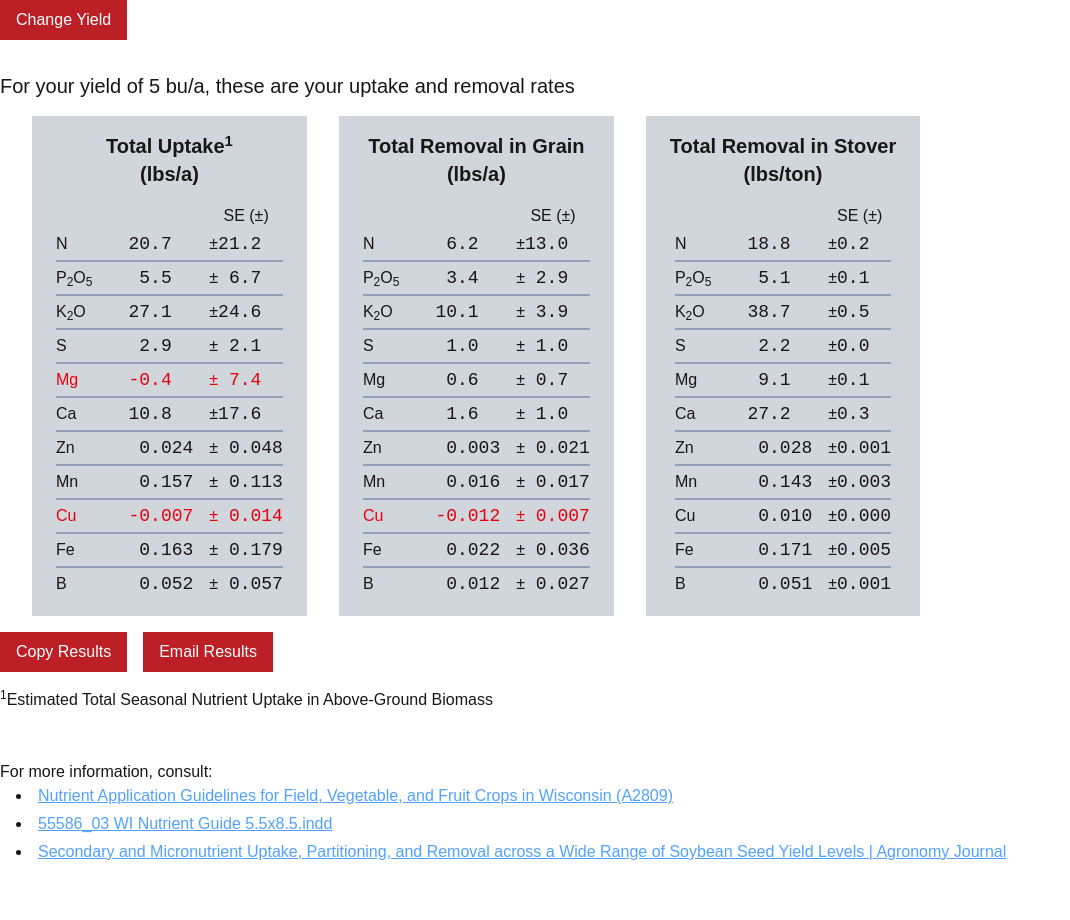
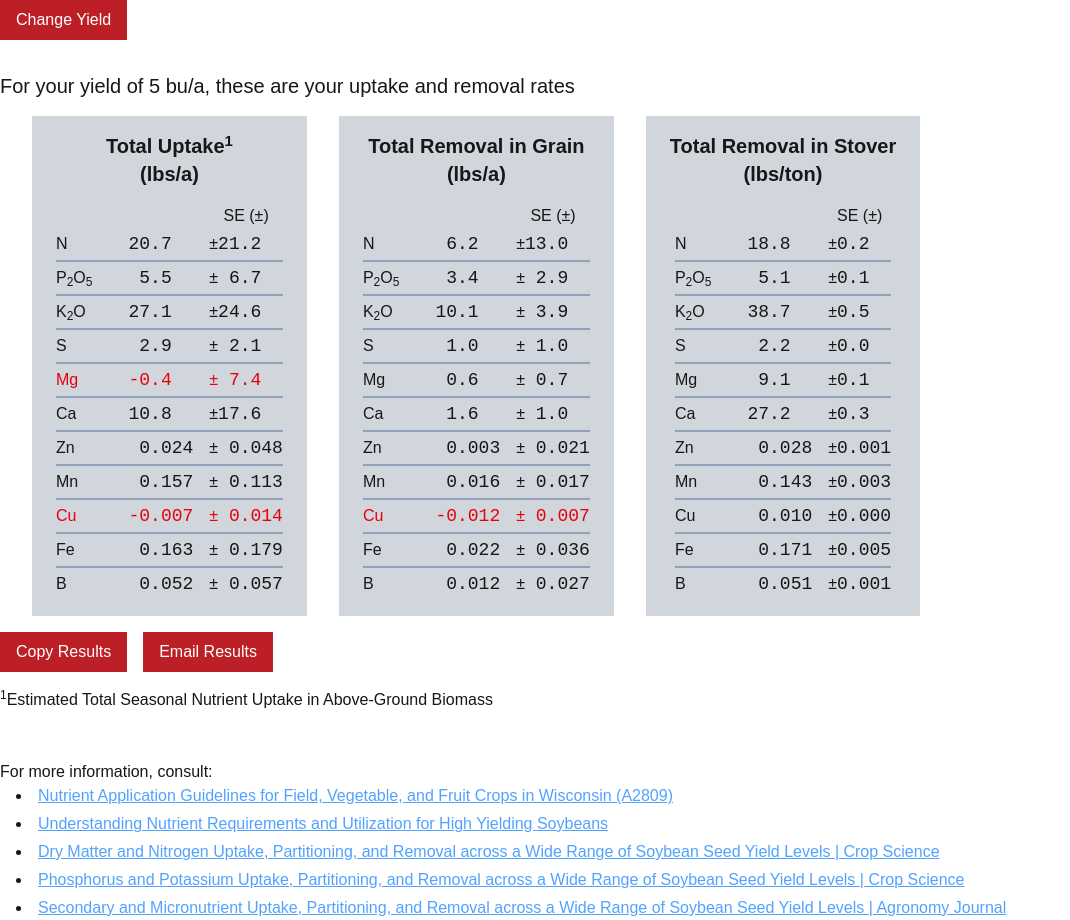
Before and after one commit to davidarrowit/Soybean, a Next.js app: page /soybean-calculator/ in a window 1280 px wide. Both pictures are taken after typing "5" into the empty fields and a click on the button "Submit". Shown: the whole page, without its empty margins (0-1070 px from the left). Before the commit the page ends 864 px from the top, so only its background shows below. Built offline with nearby package versions, Linux system fonts and the light colour scheme.

Commit message:
change MoreInformation links

```diff
--- a/src/app/_components/MoreInformation.tsx
+++ b/src/app/_components/MoreInformation.tsx
@@ -19,9 +19,28 @@ export const MoreInformation: FC = () => {
 				<li>
 					<ExternalLink
 						target="_blank"
-						href="https://coolbean.info/library/documents/55586_03WINutrientGuide5.5x8.5_NoBleed_HR_FINAL.pdf"
+						href="https://badgercropnetwork.com/resources/research/soybeans/2017/55586_03WINutrientGuide5.5x8.5_NoBleed_HR_FINAL.pdf"
 					>
-						55586_03 WI Nutrient Guide 5.5x8.5.indd
+						Understanding Nutrient Requirements and Utilization for High
+						Yielding Soybeans
+					</ExternalLink>
+				</li>
+				<li>
+					<ExternalLink
+						target="_blank"
+						href="https://acsess.onlinelibrary.wiley.com/doi/10.2135/cropsci2016.05.0322"
+					>
+						Dry Matter and Nitrogen Uptake, Partitioning, and Removal across a
+						Wide Range of Soybean Seed Yield Levels | Crop Science
+					</ExternalLink>
+				</li>
+				<li>
+					<ExternalLink
+						target="_blank"
+						href="https://acsess.onlinelibrary.wiley.com/doi/10.2135/cropsci2016.05.0378"
+					>
+						Phosphorus and Potassium Uptake, Partitioning, and Removal across a
+						Wide Range of Soybean Seed Yield Levels | Crop Science
 					</ExternalLink>
 				</li>
 				<li>
```
Also changed, not shown: package.json (+15 -14 lines), 2 other files (tests, documents, lock files or other folders).
